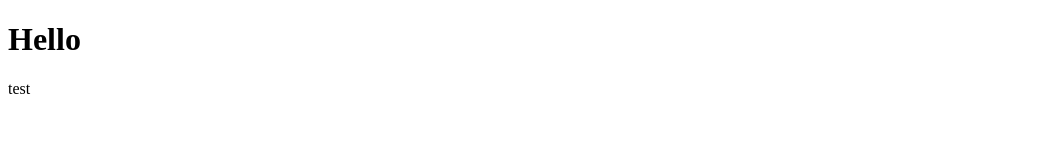
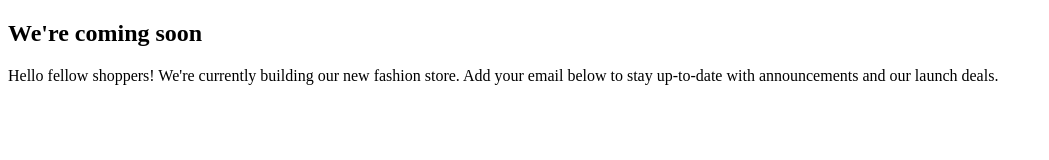
Before and after one commit to fnintani/Email-Validation---Base-Apparel, a plain HTML site: page index.html in a window 1280 px wide. Shown: the whole page, without its empty margins (0-1049 px from the left). Drawn offline with Linux system fonts and the light colour scheme.

Commit message:
Melengkapi elemen tag html

```diff
--- a/index.html
+++ b/index.html
@@ -7,7 +7,18 @@
     <title>Base Apparel</title>
 </head>
 <body>
-    <h1>Hello</h1>
-    <p>test</p>
+    <main class="container">
+        <header class="logo-header"></header>
+        <section class="left">
+            <h1>We're coming soon</h1>
+            <p> Hello fellow shoppers! We're currently building our new fashion store.
+                Add your email below to stay up-to-date with announcements and our launch deals.
+            </p>
+        </section>
+        <section class="right">
+
+        </section>
+
+    </main>
 </body>
 </html>
```
